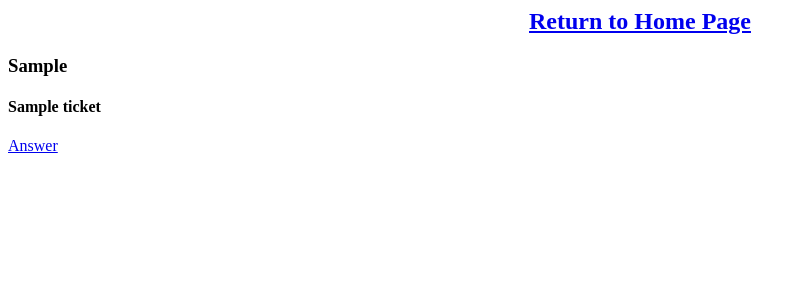
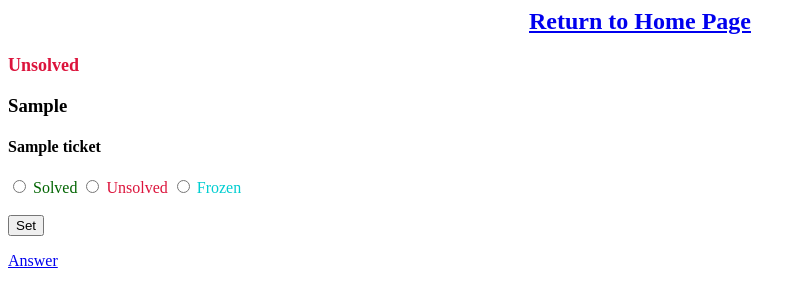
Before and after one commit to Pr1ncee/support-service, a Django app: template users/templates/users/questions.html in a window 1280 px wide. Shown: the top 307 px of the page, without its empty margins (0-806 px from the left). Run offline with Django 3.2, Linux system fonts and the light colour scheme; the template is opened without the code that fills it: most values are stand-ins (such as "Sample title", 1, 10 or a date in 2020).

Commit message:
Added details

```diff
--- a/users/models.py
+++ b/users/models.py
@@ -8,6 +8,7 @@ class Ticket(models.Model):
     message = models.TextField()
     added_date = models.DateTimeField(auto_now_add=True)
     user_data = models.ForeignKey(User, on_delete=models.CASCADE)
+    status = models.CharField(max_length=8, default='unsolved')
 
     def __str__(self):
         return self.message
--- a/users/templates/users/questions.html
+++ b/users/templates/users/questions.html
@@ -3,8 +3,27 @@
 {% block content %}
 
 {% for ticket in tickets %}
+  {% if ticket.status == 'solved' %}
+    <p><font color="#006400" size="4"><b>{{ ticket.status|capfirst }}</b></font></p>
+  {% elif ticket.status == 'unsolved' %}
+    <p><font color="#DC143C" size="4"><b>{{ ticket.status|capfirst }}</b></font></p>
+  {% else %}
+    <p><font color="#00CED1" size="4"><b>{{ ticket.status|capfirst }}</b></font></p>
+  {% endif %}
   <h3>{{ ticket.user_data }}</h3>
   <h4>{{ ticket }}</h4>
+  <form action="{% url 'users:questions_1' ticket.id %}" method="post">
+  {% csrf_token %}
+    <input type="radio" name="choice" value="solved"/>
+    <font color="#006400"><label>Solved</label></font>
+    <input type="radio" name="choice" value="unsolved" />
+    <font color="#DC143C"><label>Unsolved</label></font>
+    <input type="radio" name="choice" value="frozen"/>
+    <font color="#00CED1"><label>Frozen</label></font>
+    <br>
+    <br>
+<input type="submit" value="Set"/>
+</form>
   <p>
     <a href="{% url 'users:feedback' ticket.id %}">Answer</a>
   </p>
--- a/users/urls.py
+++ b/users/urls.py
@@ -9,10 +9,11 @@ urlpatterns = [
     path('messages/', views.messages, name='messages'),
     path('record_delete/<int:message_id>/messages.html', views.messages),
     path('accounts/profile/users/staff_page.html', views.answer, name='answers'),
-    path('users/questions.html', views.questions, name='questions'),
+    path('users/questions.html/', views.questions, name='questions'),
     path('record_delete/<int:message_id>/', views.record_delete, name='record_delete'),
     path('new_ticket/gratitude_words.html', views.gratitude_words, name='gratitude_words'),
     path('accounts/profile/', views.index, name='loggedin'),
     path('registration/log_out', views.log_out, name='log_out'),
     path('feedback/<int:ticket_id>', views.feedback, name='feedback'),
-    path('feedback/questions.html', views.questions)]
+    path('feedback/questions.html', views.questions),
+    path('users/questions.html/<int:ticket_id>', views.questions, name='questions_1')]
```
Also changed, not shown: users/views.py (+16 -5 lines), db.sqlite3, users/migrations/0006_ticket_status.py (added).
